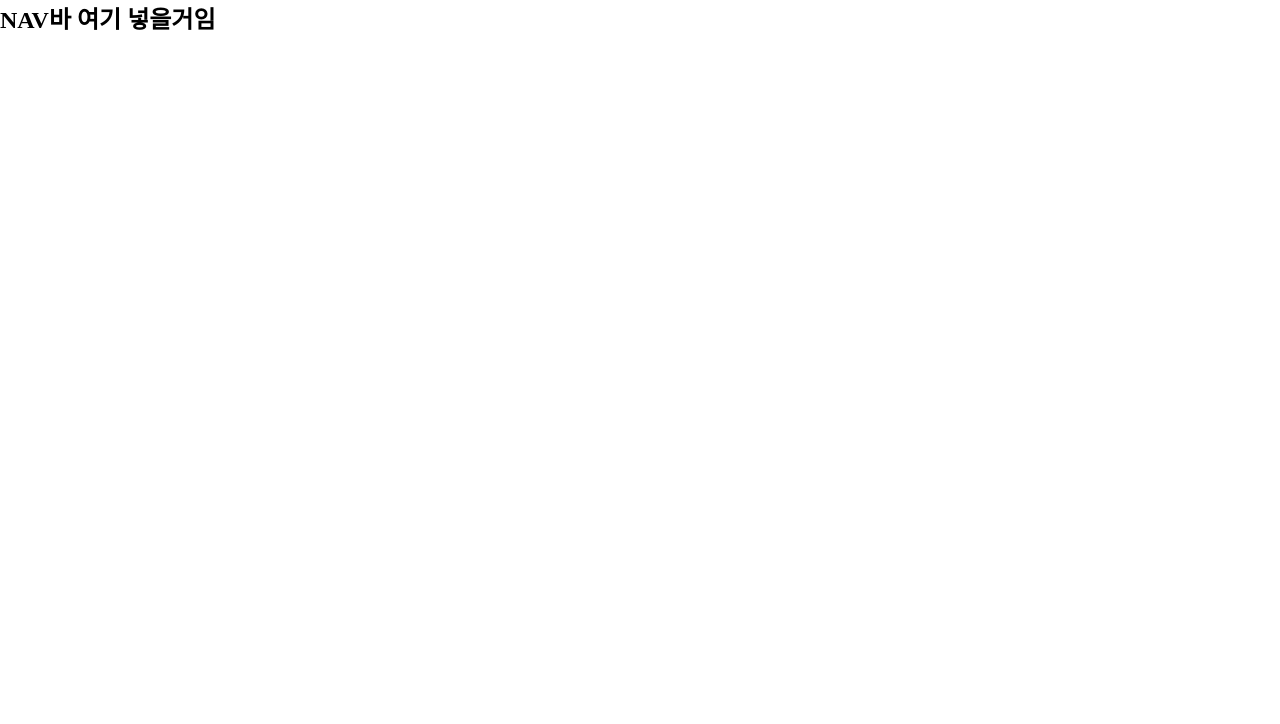
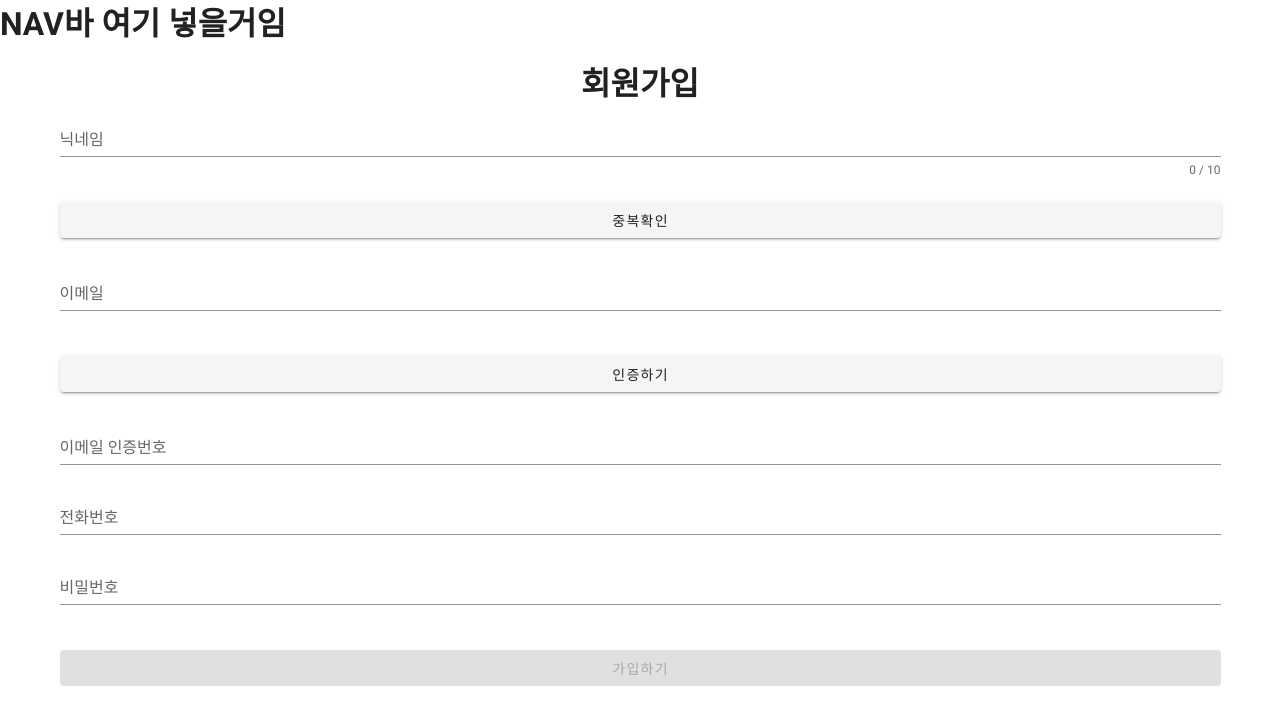
Before and after one commit to GyuYoungCho/OVL, a Vue app in the folder frontend/: page /signup in a window 1280 px wide. Shown: the top 724 px of the page. Built offline with nearby package versions, Linux system fonts and the light colour scheme.

Commit message:
S05P12A606-15 add login_page

```diff
--- a/frontend/src/App.vue
+++ b/frontend/src/App.vue
@@ -1,8 +1,8 @@
 <template>
-  <section>
+  <v-app>
     <h1>NAV바 여기 넣을거임</h1>
     <RouterView/>
-  </section>
+  </v-app>
 </template>
 
 <script>
@@ -16,3 +16,6 @@ export default {
   }),
 };
 </script>
+
+<style>
+</style>
--- a/frontend/src/views/Signup.vue
+++ b/frontend/src/views/Signup.vue
@@ -1,13 +1,65 @@
 <template>
-  <div>
+  <v-container>
+    <h1 class="text-center">
+      회원가입
+    </h1>
+    <v-form
+      ref="form"
+      v-model="valid"
+      lazy-validation
+    >
+      <NickName @nicknameCheck="nicknameCheck" />
+      <Email @emailCheck="emailCheck" />
+      <PhoneNumber />
+      <Password />
+      <v-btn
+        :disabled="!valid || !allValid"
+        class="bg-freditgreen"
+        raised
+        @click="validate"
+        block
+      >
+        가입하기
+      </v-btn>
 
-  </div>
+    </v-form>
+  </v-container>
 </template>
 
 <script>
-export default {
+import './signup.scss'
+import Password from './signup/Password.vue'
+import PhoneNumber from './signup/PhoneNumber.vue'
+import NickName from './signup/NickName.vue'
+import Email from './signup/Email.vue'
 
-}
+  export default {
+    components: {
+      Password, PhoneNumber, NickName, Email,
+    },
+    data: () => ({
+      valid: false,
+      nicknameValid: false,
+      emailValid: false,
+    }),
+    methods: {
+      validate () {
+        this.$refs.form.validate()
+      },
+      nicknameCheck () {
+        this.nicknameValid = true
+      },
+      emailCheck () {
+        this.emailValid = true
+      }
+    },
+    computed: {
+      allValid () {
+        return this.emailValid && this.nicknameValid
+      }
+    }
+
+  }
 </script>
 
 <style>
--- /dev/null
+++ b/frontend/src/views/signup.scss
@@ -0,0 +1,6 @@
+@import '@/assets/css/index.scss';
+
+.bg-freditgreen {
+  background-color: $freditgreen !important;
+  color: white !important;
+}
--- /dev/null
+++ b/frontend/src/views/signup/Email.vue
@@ -0,0 +1,56 @@
+<template>
+  <v-row justify="center">
+    <v-col
+    cols="12">
+      <v-text-field
+        v-model="email"
+        :rules="emailRules"
+        label="이메일"
+        required
+        placeholder="example@example.com"
+      >
+      </v-text-field>
+    </v-col>
+    <v-col
+    cols="12"
+    >
+      <v-btn
+      block
+      @click="onEmailBtnClick"
+      >
+        인증하기
+      </v-btn>
+    </v-col>
+    <v-col>
+      <v-text-field
+        v-model="authKey"
+        label="이메일 인증번호"
+        required
+      >
+
+      </v-text-field>
+    </v-col>
+  </v-row>
+</template>
+
+<script>
+export default {
+  data: () => ({
+    authKey: '',
+    email: '',
+    emailRules: [
+      v => !!v || 'E-mail is required',
+      v => /.+@.+\..+/.test(v) || 'E-mail must be valid',
+    ],
+  }),
+  methods: {
+    onEmailBtnClick () {
+        this.$emit('emailCheck')
+      },
+  }
+}
+</script>
+
+<style>
+
+</style>
--- /dev/null
+++ b/frontend/src/views/signup/NickName.vue
@@ -0,0 +1,44 @@
+<template>
+  <!-- 닉네임 -->
+  <v-row align="center">
+    <v-col cols="12">
+      <v-text-field
+        v-model="nickname"
+        :counter="10"
+        :rules="nicknameRules"
+        label="닉네임"
+        required
+        placeholder="홍길동"
+      ></v-text-field>
+    </v-col>
+    <v-col cols="12">
+      <v-btn
+      block
+      @click="onNicknameBtnClick"
+      >
+        중복확인
+      </v-btn>
+    </v-col>
+  </v-row>
+</template>
+
+<script>
+export default {
+  data: () => ({
+    nickname: '',
+    nicknameRules: [
+      v => !!v || 'Name is required',
+      v => (v && v.length <= 10) || 'Name must be less than 10 characters',
+    ],
+  }),
+  methods: {
+    onNicknameBtnClick () {
+        this.$emit('nicknameCheck')
+      },
+  }
+}
+</script>
+
+<style>
+
+</style>
--- /dev/null
+++ b/frontend/src/views/signup/Password.vue
@@ -0,0 +1,27 @@
+<template>
+  <v-text-field
+    v-model="password"
+    :rules="passwordRules"
+    label="비밀번호"
+    required
+    placeholder="문자/숫자/특수문자의 조합으로 적어주세요"
+    class='mb-6'
+  ></v-text-field>
+</template>
+
+<script>
+export default {
+  data: () => ({
+    password: '',
+      passwordRules: [
+        v => !!v || '비밀번호를 꼭 기입해주세요',
+        v => (v && v.length > 7) || '8자리 이상 적어주세요',
+        v => (v && /^(?=.*[a-zA-Z])(?=.*\d)(?=.*\W).{6,20}$/.test(v)) || '문자/숫자/특수문자의 조합으로 적어주세요'
+      ],
+  })
+}
+</script>
+
+<style>
+
+</style>
--- /dev/null
+++ b/frontend/src/views/signup/PhoneNumber.vue
@@ -0,0 +1,26 @@
+<template>
+  <v-text-field
+    v-model="phoneNumber"
+    :rules="phoneNumberRules"
+    label="전화번호"
+    required
+    placeholder="01012341234 형식으로 적어주세요"
+  >
+  </v-text-field>
+</template>
+
+<script>
+export default {
+  data: () => ({
+    phoneNumber: '',
+    phoneNumberRules: [
+      v => !!v || '전화번호를 꼭 기입해주세요',
+      v => (v && v.length < 8) || '번호가 너무 짧아요'
+    ],
+  })
+}
+</script>
+
+<style>
+
+</style>
```
Also changed, not shown: frontend/src/api/user.js (added), 1 other file (tests, documents, lock files or other folders).
